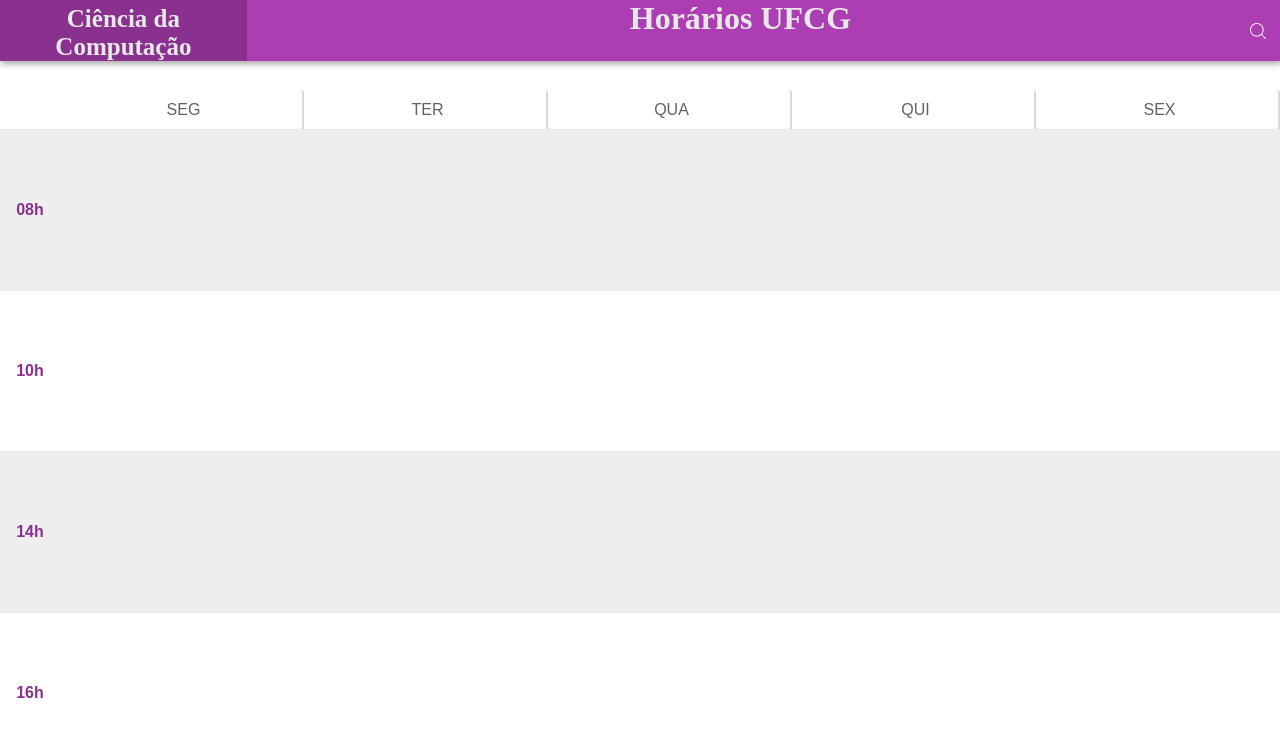
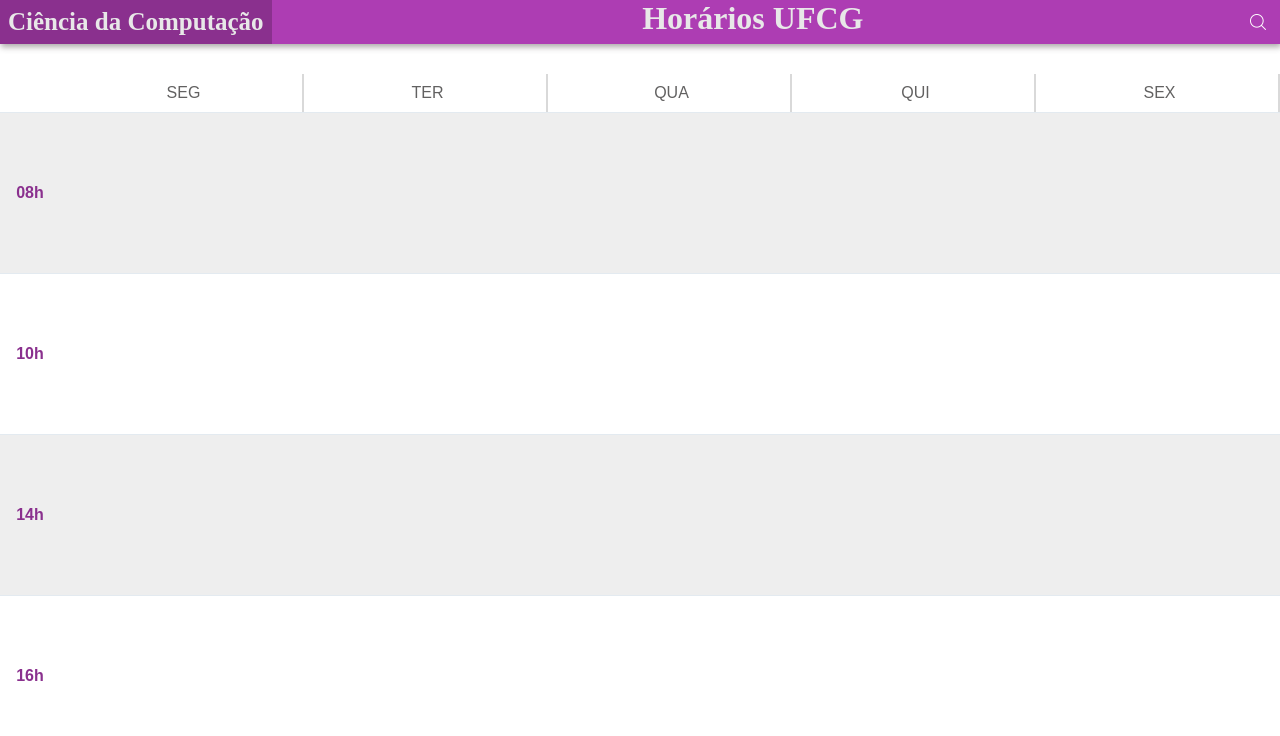
Before and after one commit to Guardians-DSC/horarios-ufcg, a Vue app: page / in a window 1280 px wide. Shown: the top 736 px of the page. Built offline with nearby package versions, Linux system fonts and the light colour scheme; no server answers.

Commit message:
ajuste no nome do curso no NavBar

```diff
--- a/src/components/Navbar.vue
+++ b/src/components/Navbar.vue
@@ -28,7 +28,7 @@ export default {
     }
     h1 {
         display: grid;
-        grid-template-columns: 1fr 4fr min-content;
+        grid-template-columns: auto 1fr min-content;
 
         background-color: #AD3DB3;
         color: #E8E8E8;
@@ -43,7 +43,7 @@ export default {
     #curso {
         background-color: #8A308E;
         font-size: 25px;
-        padding-top: 5px;
+        padding: 8px;
     }
 
     #icon-search{
```
